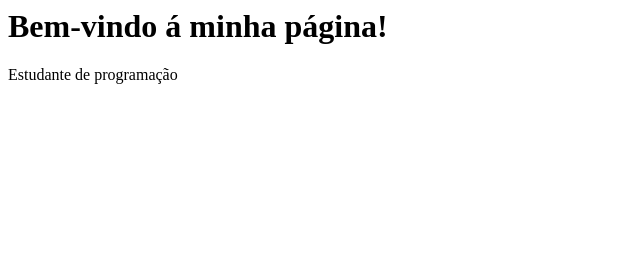
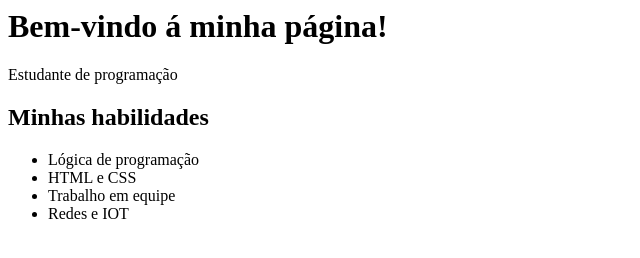
Before and after one commit to manu-gc/site, a plain HTML site: page index.html in a window 1280 px wide. Shown: the whole page, without its empty margins (0-640 px from the left). Drawn offline with Linux system fonts and the light colour scheme.

Commit message:
Add files via upload

```diff
--- a/index.html
+++ b/index.html
@@ -10,5 +10,17 @@
             <h1>Bem-vindo á minha página!</h1>
             <p>Estudante de programação</p>
         </header>
+
+        <main>
+            <section>
+                <h2>Minhas habilidades</h2>
+                <ul>
+                    <li>Lógica de programação</li>
+                    <li>HTML e CSS</li>
+                    <li>Trabalho em equipe</li>
+                    <li>Redes e IOT</li>
+                 </ul>
+            </section>
+        </main>
     </body>
     </html>
```
